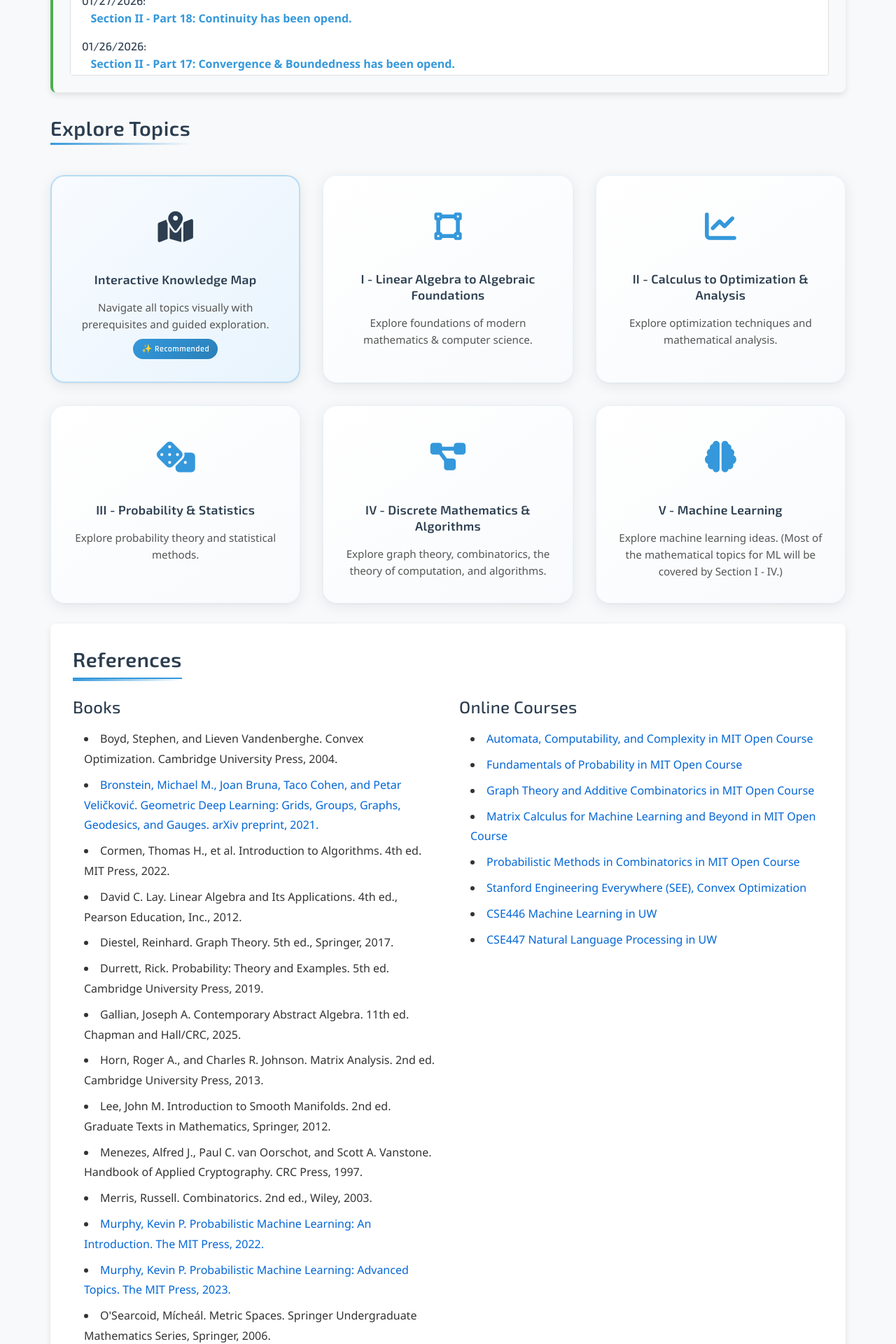
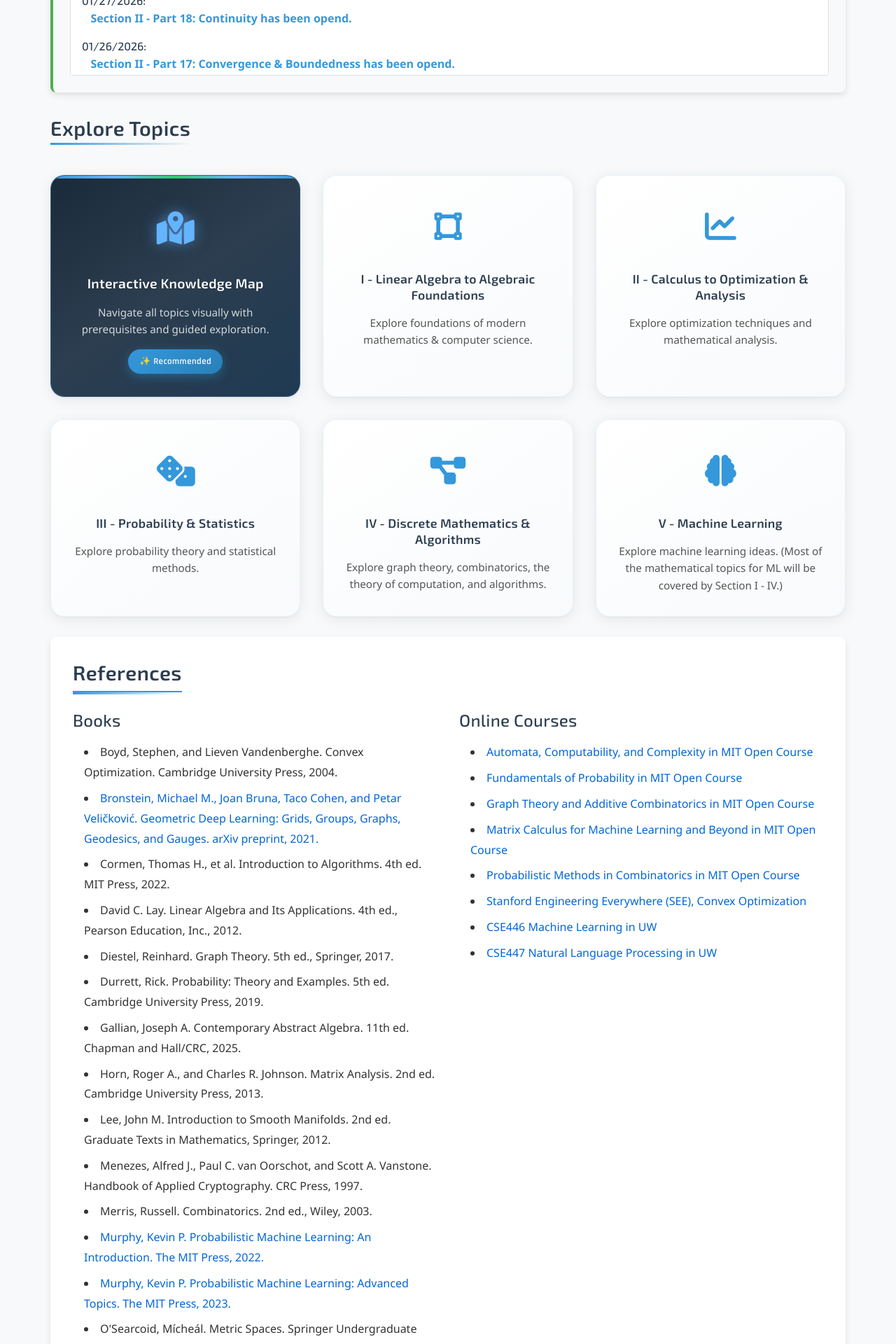
Before and after one commit to Yusukey01/yusukey01.github.io, a Jekyll site: the page built from index.html, in a window 1280 px wide. Shown: the part 1259-3179 px from the top of the page at 70% size. Built offline with Jekyll 4.4.1, drawn with Linux system fonts in a browser that asks for light colours.

Commit message:
added new design

```diff
--- a/css/compass-map-styles.css
+++ b/css/compass-map-styles.css
@@ -386,44 +386,124 @@
 
 /* ========== 3. MAP CARD HIGHLIGHT ========== */
 .card-map-highlight {
-    background: linear-gradient(135deg, #f8fbff 0%, #e8f4fd 100%);
-    border: 2px solid rgba(52, 152, 219, 0.3);
+    background: linear-gradient(145deg,
+        #1a2a3a 0%,
+        #2c3e50 50%,
+        #1e3a52 100%
+    );
+    border: 1px solid rgba(100, 180, 255, 0.3);
     position: relative;
     overflow: hidden;
 }
 
+/* Ambient glow effect */
 .card-map-highlight::before {
     content: '';
     position: absolute;
     top: 0;
     left: 0;
     right: 0;
-    height: 4px;
-    background: linear-gradient(90deg, #3498db, #2ecc71, #e67e22);
+    bottom: 0;
+    background:
+        radial-gradient(ellipse at 30% 20%, rgba(100, 180, 255, 0.15) 0%, transparent 50%),
+        radial-gradient(ellipse at 70% 80%, rgba(52, 152, 219, 0.1) 0%, transparent 50%);
+    pointer-events: none;
+    z-index: 0;
 }
 
-.card-map-highlight:hover {
-    border-color: rgba(52, 152, 219, 0.6);
-    box-shadow:
-        0 10px 30px rgba(52, 152, 219, 0.2),
-        var(--shadow-lg);
+/* Top gradient accent */
+.card-map-highlight::after {
+    content: '';
+    position: absolute;
+    top: 0;
+    left: 0;
+    right: 0;
+    height: 4px;
+    background: linear-gradient(90deg,
+        #3498db 0%,
+        #64b4ff 25%,
+        #2ecc71 50%,
+        #64b4ff 75%,
+        #3498db 100%
+    );
+    z-index: 1;
 }
 
-.card-map-highlight .card-icon {
-    color: #2c3e50;
-    font-size: 2.8rem;
+/* Hover state */
+.card-map-highlight:hover {
+    transform: translateY(-8px);
+    border-color: rgba(100, 180, 255, 0.5);
+    box-shadow:
+        0 20px 50px rgba(0, 0, 0, 0.4),
+        0 0 40px rgba(100, 180, 255, 0.15);
 }
 
+/* Icon styling */
+.card-map-highlight .card-icon {
+    color: #64b4ff;
+    font-size: 3rem;
+    position: relative;
+    z-index: 1;
+    text-shadow: 0 0 20px rgba(100, 180, 255, 0.5);
+}
+
+.card-map-highlight .card-icon::after {
+    background: radial-gradient(circle, rgba(100, 180, 255, 0.2) 0%, transparent 70%);
+}
+
+.card-map-highlight:hover .card-icon {
+    color: #fff;
+    text-shadow: 0 0 30px rgba(100, 180, 255, 0.7);
+}
+
+/* Title styling - WHITE for readability */
+.card-map-highlight h3 {
+    color: #fff;
+    position: relative;
+    z-index: 1;
+    font-size: 1.2rem;
+    text-shadow: 0 1px 2px rgba(0, 0, 0, 0.3);
+}
+
+.card-map-highlight h3 a {
+    color: #fff;
+}
+
+.card-map-highlight:hover h3 a {
+    color: #64b4ff;
+    text-shadow: 0 0 10px rgba(100, 180, 255, 0.5);
+}
+
+/* Description - lighter for dark background */
+.card-map-highlight p {
+    color: rgba(255, 255, 255, 0.8);
+    position: relative;
+    z-index: 1;
+    font-size: 0.95rem;
+}
+
+/* Badge styling */
 .card-badge-map {
     display: inline-block;
-    margin-top: var(--spacing-xs);
-    padding: 4px 12px;
+    margin-top: var(--spacing-sm);
+    padding: 6px 16px;
     background: linear-gradient(135deg, #3498db 0%, #2980b9 100%);
     color: #fff;
-    font-size: 0.75rem;
+    font-family: var(--font-accent);
+    font-size: 0.8rem;
     font-weight: 600;
     border-radius: var(--border-radius-pill);
     letter-spacing: 0.5px;
+    position: relative;
+    z-index: 1;
+    box-shadow: 0 4px 15px rgba(52, 152, 219, 0.4);
+    transition: all 0.3s ease;
+}
+
+.card-map-highlight:hover .card-badge-map {
+    background: linear-gradient(135deg, #4aa3e8 0%, #3498db 100%);
+    box-shadow: 0 6px 20px rgba(52, 152, 219, 0.5);
+    transform: scale(1.05);
 }
 
 
--- a/css/styles.css
+++ b/css/styles.css
@@ -1240,7 +1240,7 @@
       margin-top: var(--spacing-md);
   }
 
-  /* ========== BASE CARD STYLES (Premium) ========== */
+  /* ========== BASE CARD STYLES ========== */
   .card {
       background: linear-gradient(145deg, #ffffff 0%, #f8fafc 100%);
       border-radius: var(--border-radius-lg);
```
